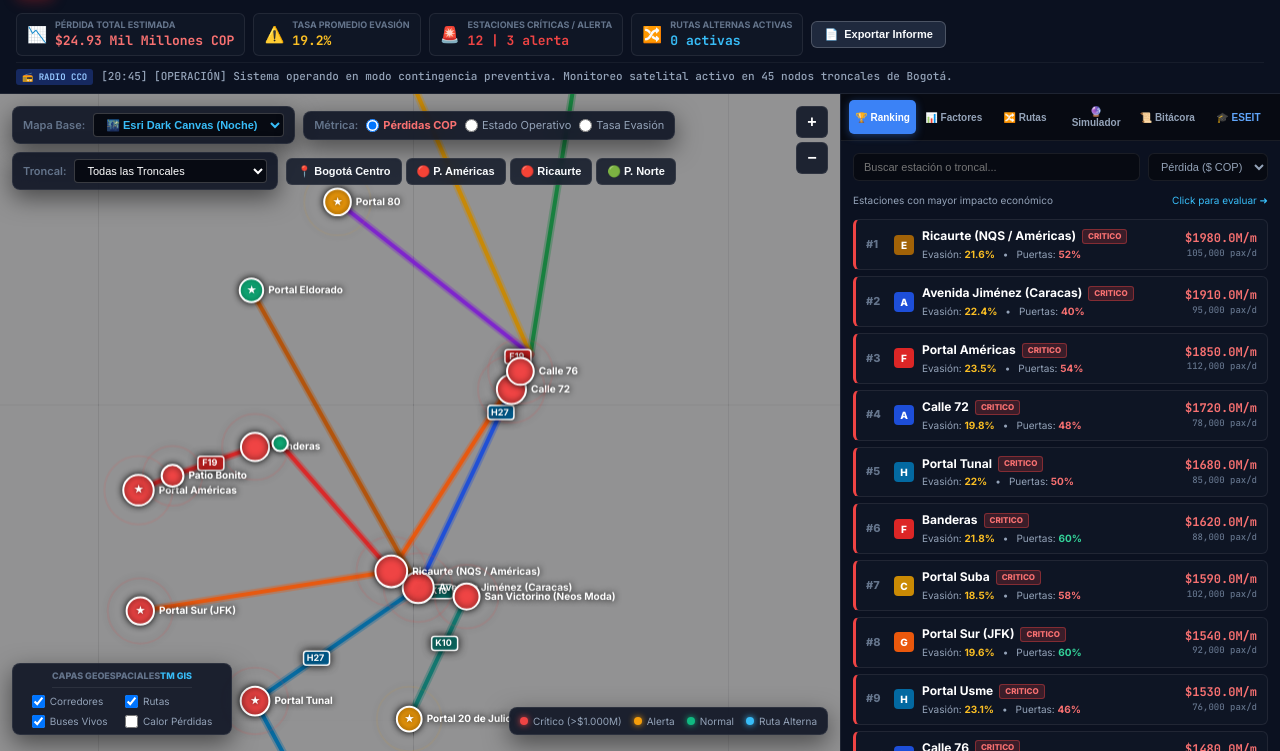
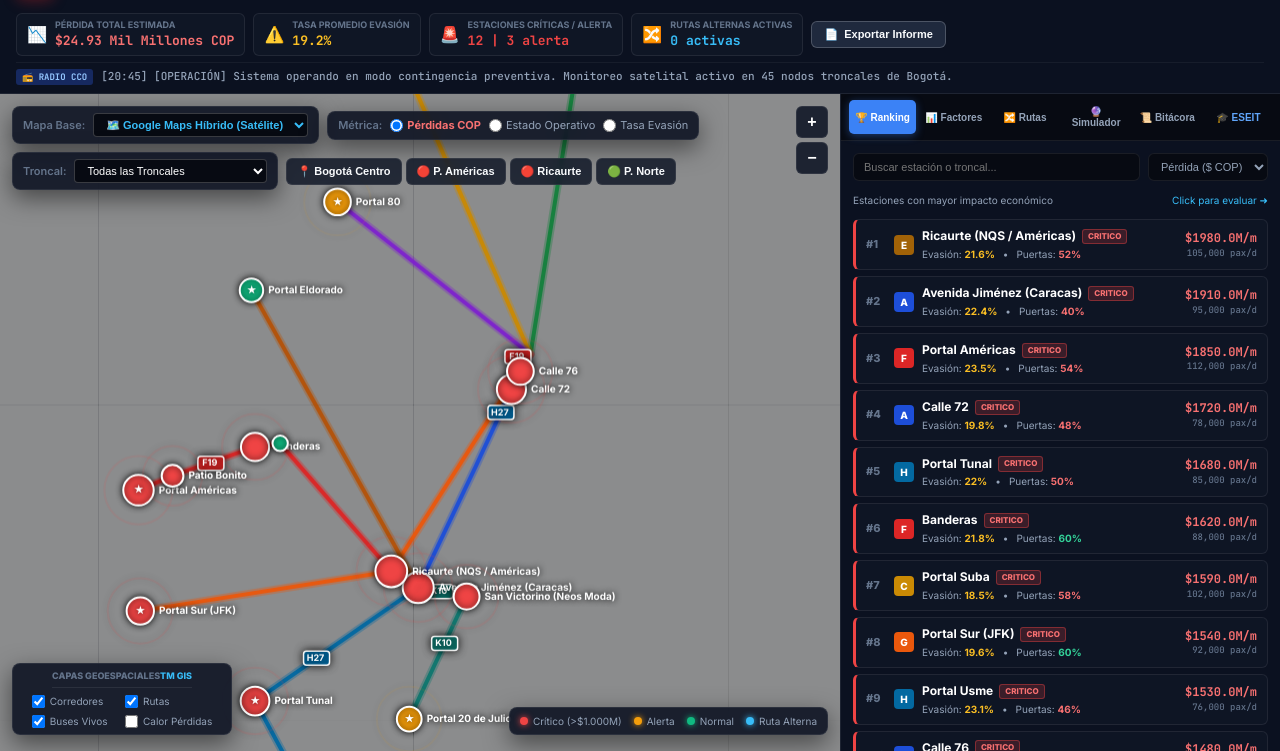
Before and after one commit to DJkratos619/transmilenio-monitor, a plain HTML site: page index.html in a window 1280 px wide. Shown: the part 49-800 px from the top of the page. Drawn offline with Linux system fonts and the light colour scheme.

Commit message:
Update: Google Maps integration, team members (Josue Ospino & David Pulido), and online guide in README

```diff
--- a/app.js
+++ b/app.js
@@ -686,10 +686,8 @@ class TransMilenioApp {
 **Proyecto:** ${p.titulo}
 **Fecha:** ${new Date().toLocaleDateString('es-CO')}
 **Equipo de Trabajo:**
-- Karina Julieth Garzón
-- Jair Alexander Hernández
-- Juan Manuel Muñoz
-- Josué Ospino Ramírez
+- Josué David Ospino Ramírez
+- David Fernando Pulido
 **Patrocinador:** ${p.patrocinador}
 **Presupuesto de Referencia:** ${p.presupuestoReferencia}
 
--- a/data.js
+++ b/data.js
@@ -1,7 +1,7 @@
 // ==============================================================================
 // SISTEMA DE MONITOREO Y GESTIÓN DE PÉRDIDAS - TRANSMILENIO BOGOTÁ
 // PROYECTO ACADÉMICO: EJECUCIÓN Y CONTROL DE PROYECTOS - ESEIT
-// Integrantes: Karina Julieth Garzón, Jair Alexander Hernández, Juan Manuel Muñoz, Josué Ospino Ramírez
+// Integrantes: Josué David Ospino Ramírez, David Fernando Pulido
 // Basado en cifras oficiales del Concejo de Bogotá 2024 y Alcaldía Mayor
 // ==============================================================================
 
@@ -10,10 +10,8 @@ const ESEIT_PROYECTO_INFO = {
     asignatura: "Ejecución y Control de Proyectos",
     titulo: "Evasión del pago de pasajes del sistema de transporte público de Bogotá",
     integrantes: [
-        "Karina Julieth Garzón",
-        "Jair Alexander Hernández",
-        "Juan Manuel Muñoz",
-        "Josué Ospino Ramírez"
+        "Josué David Ospino Ramírez",
+        "David Fernando Pulido"
     ],
     fechaElaboracion: "09/04/2025",
     patrocinador: "Alcaldía Mayor de Bogotá",
--- a/index.html
+++ b/index.html
@@ -100,15 +100,15 @@
 
                 <!-- HUD Superior Flotante sobre el Mapa -->
                 <div class="map-hud-top">
-                    <!-- Selector de Mapa Real en Línea (Sin API Key) -->
+                    <!-- Selector de Mapa Real en Línea (Con Google Maps) -->
                     <div class="hud-panel">
                         <span class="hud-label">Mapa Base:</span>
                         <select id="map-style-select" class="hud-select" style="font-weight: 700; color: #38bdf8;">
-                            <option value="esri-dark">🌃 Esri Dark Canvas (Noche)</option>
-                            <option value="satellite">🛰️ Satélite Real (Esri HD)</option>
-                            <option value="esri-streets">🛣️ Esri Calles de Bogotá</option>
-                            <option value="osm">🗺️ OpenStreetMap Oficial</option>
-                            <option value="esri-topo">⛰️ Esri Topográfico & Cerros</option>
+                            <option value="google-hybrid" selected>🗺️ Google Maps Híbrido (Satélite)</option>
+                            <option value="google-roadmap">🛣️ Google Maps Calles (Vial)</option>
+                            <option value="google-traffic">🚦 Google Maps Tráfico</option>
+                            <option value="google-terrain">⛰️ Google Maps Terreno</option>
+                            <option value="esri-dark">🌃 Modo Oscuro CCO (Esri Dark)</option>
                             <option value="radar">📐 Esquema CCO (Sintético)</option>
                         </select>
                     </div>
@@ -386,7 +386,7 @@
                                 Evasión del pago de pasajes del sistema de transporte público de Bogotá
                             </div>
                             <div style="font-size: 10px; color: #cbd5e1;">
-                                <b>Equipo:</b> Karina Julieth Garzón, Jair Alexander Hernández, Juan Manuel Muñoz, Josué Ospino Ramírez
+                                <b>Equipo:</b> Josué David Ospino Ramírez, David Fernando Pulido
                             </div>
                             <div style="font-size: 10px; color: #94a3b8;">
                                 <b>Patrocinador:</b> Alcaldía Mayor de Bogotá • <b>Presupuesto Ref:</b> 3 Billones COP
--- a/map.js
+++ b/map.js
@@ -35,36 +35,36 @@ class TransMilenioMap {
         this.container.innerHTML = '';
         this.container.appendChild(this.canvas);
 
-        // Proveedores de Mapas Reales en Línea 100% Gratuitos (CERO API KEY requerida)
+        // Proveedores de Mapas Reales en Línea (Con Google Maps Oficial y Cero API Key requerida)
         this.providers = {
-            'esri-dark': {
-                nombre: 'Esri Dark Canvas (Modo Noche)',
-                url: (z, x, y) => `https://server.arcgisonline.com/ArcGIS/rest/services/Canvas/World_Dark_Gray_Base/MapServer/tile/${z}/${y}/${x}`,
+            'google-hybrid': {
+                nombre: 'Google Maps Híbrido (Satélite + Calles)',
+                url: (z, x, y) => `https://mt${(x + y) % 4}.google.com/vt/lyrs=y&x=${x}&y=${y}&z=${z}`,
+                overlayAlpha: 0.12,
+                invert: false
+            },
+            'google-roadmap': {
+                nombre: 'Google Maps Calles (Estándar)',
+                url: (z, x, y) => `https://mt${(x + y) % 4}.google.com/vt/lyrs=m&x=${x}&y=${y}&z=${z}`,
+                overlayAlpha: 0.04,
+                invert: false
+            },
+            'google-traffic': {
+                nombre: 'Google Maps Tráfico en Vivo',
+                url: (z, x, y) => `https://mt${(x + y) % 4}.google.com/vt/lyrs=m,traffic&x=${x}&y=${y}&z=${z}`,
+                overlayAlpha: 0.04,
+                invert: false
+            },
+            'google-terrain': {
+                nombre: 'Google Maps Terreno & Relieve',
+                url: (z, x, y) => `https://mt${(x + y) % 4}.google.com/vt/lyrs=p&x=${x}&y=${y}&z=${z}`,
                 overlayAlpha: 0.08,
                 invert: false
             },
-            'satellite': {
-                nombre: 'Satélite Real (Esri World Imagery)',
-                url: (z, x, y) => `https://server.arcgisonline.com/ArcGIS/rest/services/World_Imagery/MapServer/tile/${z}/${y}/${x}`,
-                overlayAlpha: 0.20,
-                invert: false
-            },
-            'esri-streets': {
-                nombre: 'Esri Calles y Avenidas de Bogotá',
-                url: (z, x, y) => `https://server.arcgisonline.com/ArcGIS/rest/services/World_Street_Map/MapServer/tile/${z}/${y}/${x}`,
-                overlayAlpha: 0.05,
-                invert: false
-            },
-            'osm': {
-                nombre: 'OpenStreetMap Oficial',
-                url: (z, x, y) => `https://tile.openstreetmap.org/${z}/${x}/${y}.png`,
-                overlayAlpha: 0.05,
-                invert: false
-            },
-            'esri-topo': {
-                nombre: 'Esri Topográfico & Relieve',
-                url: (z, x, y) => `https://server.arcgisonline.com/ArcGIS/rest/services/World_Topo_Map/MapServer/tile/${z}/${y}/${x}`,
-                overlayAlpha: 0.10,
+            'esri-dark': {
+                nombre: 'Modo Oscuro CCO (Esri Dark Canvas)',
+                url: (z, x, y) => `https://server.arcgisonline.com/ArcGIS/rest/services/Canvas/World_Dark_Gray_Base/MapServer/tile/${z}/${y}/${x}`,
+                overlayAlpha: 0.08,
                 invert: false
             },
             'radar': {
@@ -75,7 +75,7 @@ class TransMilenioMap {
             }
         };
 
-        this.currentProvider = 'esri-dark';
+        this.currentProvider = 'google-hybrid';
         this.tileCache = new Map();
 
         // Parámetros geográficos de Bogotá en Web Mercator
```
Also changed, not shown: 1 other file.
